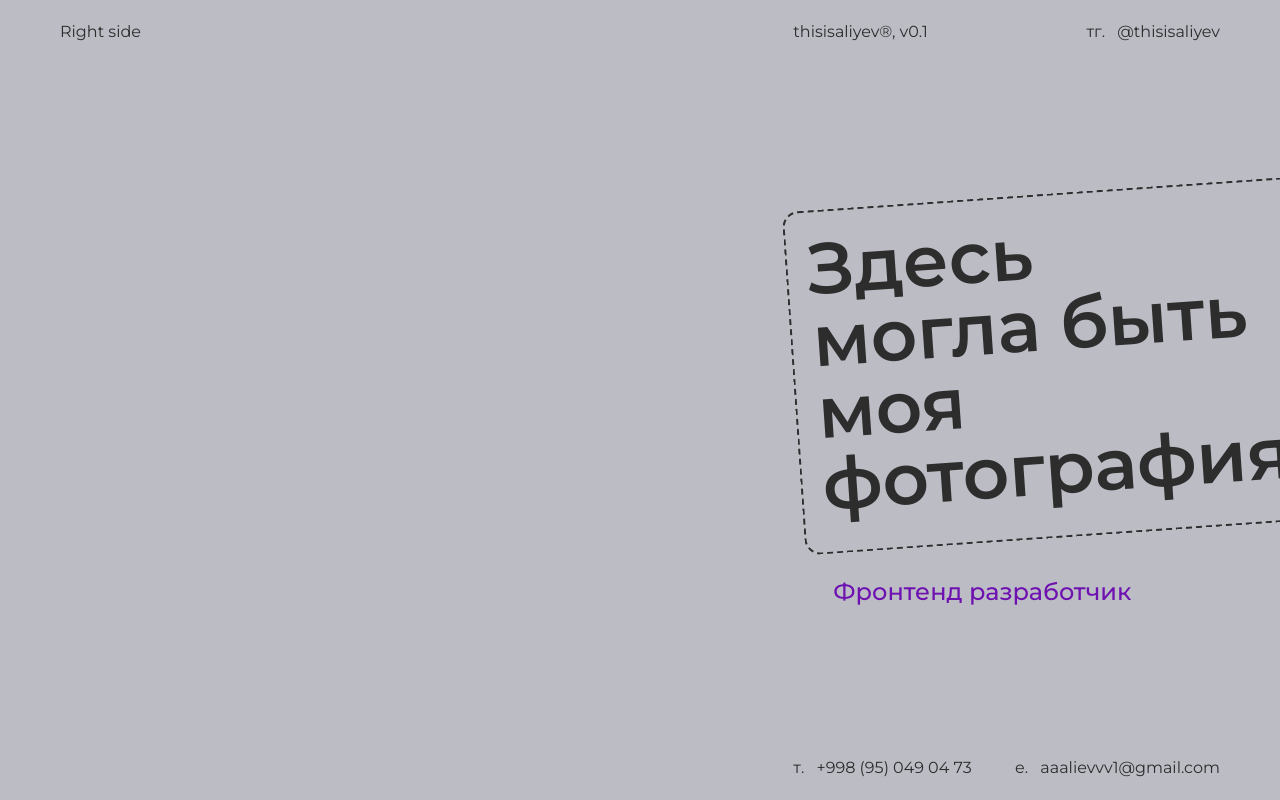
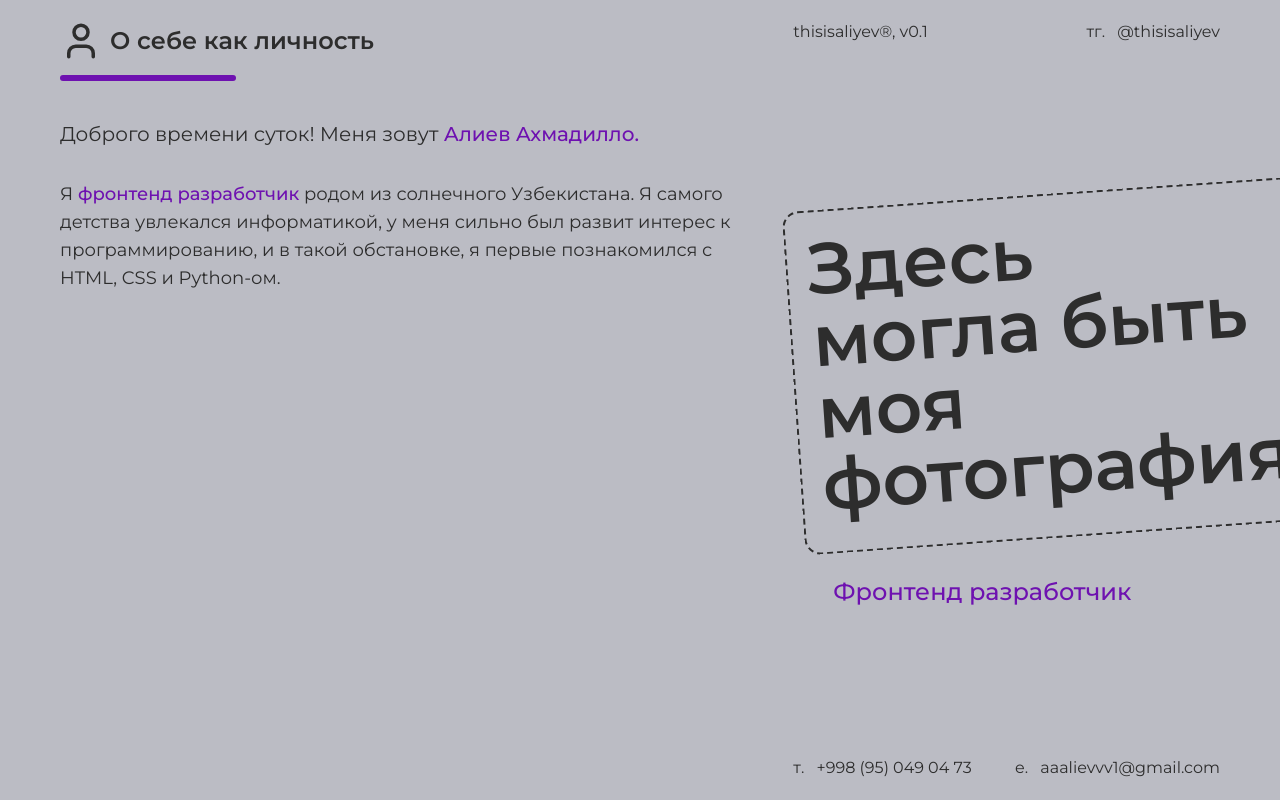
Before and after one commit to thisisal1yev/portfolio, a React (Vite) app: page / in a window 1280 px wide. Built offline with nearby package versions, Linux system fonts and the light colour scheme.

Commit message:
feat: add lucide-react dependency and update Home component with personal introduction; create HorizontalLine component

```diff
--- a/package.json
+++ b/package.json
@@ -12,6 +12,7 @@
   "dependencies": {
     "@tailwindcss/vite": "^4.1.8",
     "clsx": "^2.1.1",
+    "lucide-react": "^0.515.0",
     "react": "^19.1.0",
     "react-dom": "^19.1.0",
     "tailwind-merge": "^3.3.0",
--- a/src/app/index.tsx
+++ b/src/app/index.tsx
@@ -1,9 +1,44 @@
+import { User } from 'lucide-react'
+
+import { HorizontalLine } from '../shared/components/HorizontalLine'
 import { Link } from '../shared/components/Link'
 
 export function Home() {
   return (
     <main className='relative container flex h-min min-h-screen min-w-full flex-none flex-nowrap overflow-hidden px-15 py-5 antialiased'>
-      <div className='flex-3/5'>Right side</div>
+      <section
+        id='about'
+        className='flex-3/5 space-y-10'
+      >
+        <h2 className='mb-8'>
+          <p className='mb-0.5 flex items-center gap-2 text-2xl leading-7 font-semibold'>
+            <User size={42} />
+
+            <span>О себе как личность</span>
+          </p>
+
+          <HorizontalLine className='w-44' />
+        </h2>
+
+        <div className='space-y-8'>
+          <p className='text-xl'>
+            Доброго времени суток! Меня зовут&nbsp;
+            <span className='dark:text-purple font-medium text-purple-800'>
+              Алиев Ахмадилло.
+            </span>
+          </p>
+
+          <p className='text-lg'>
+            Я&nbsp;
+            <span className='dark:text-purple font-medium text-purple-800'>
+              фронтенд разработчик
+            </span>
+            &nbsp;родом из солнечного Узбекистана. Я самого детства увлекался
+            информатикой, у меня сильно был развит интерес к программированию, и
+            в такой обстановке, я первые познакомился с HTML, CSS и Python-ом.
+          </p>
+        </div>
+      </section>
 
       <div className='flex-2/5'>
         <div className='fixed top-0 right-15 z-10 flex min-h-screen w-1/3 flex-col py-5'>
--- /dev/null
+++ b/src/shared/components/HorizontalLine.tsx
@@ -0,0 +1,20 @@
+import { cn } from '../lib/utils'
+
+export function HorizontalLine({
+  className,
+  children,
+}: Readonly<{
+  children?: React.ReactNode
+  className?: string
+}>) {
+  return (
+    <span
+      className={cn(
+        'dark:bg-purple inline-block h-1.5 w-32 rounded-xl bg-purple-800',
+        className,
+      )}
+    >
+      {children}
+    </span>
+  )
+}
--- a/vite.config.ts
+++ b/vite.config.ts
@@ -5,4 +5,9 @@ import { defineConfig } from 'vite'
 // https://vite.dev/config/
 export default defineConfig({
   plugins: [react(), tailwindcss()],
+  resolve: {
+    alias: {
+      '@': '/src',
+    },
+  },
 })
```
Also changed, not shown: 1 other file (tests, documents, lock files or other folders).
